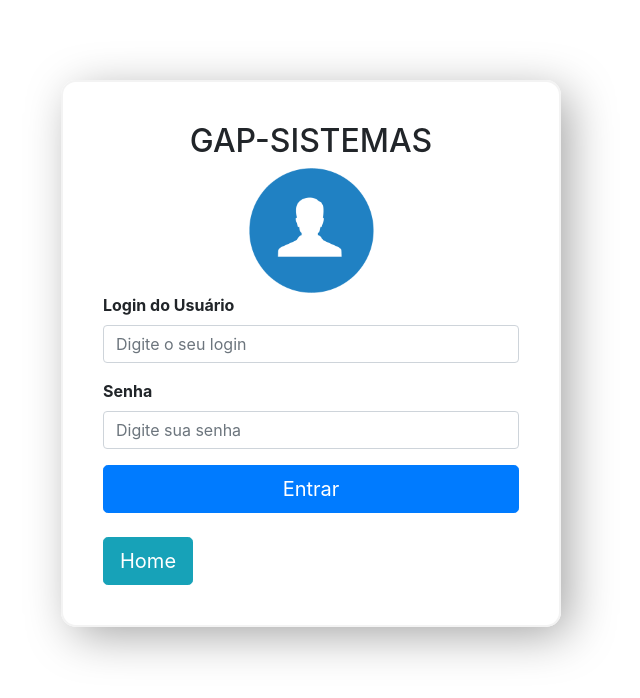
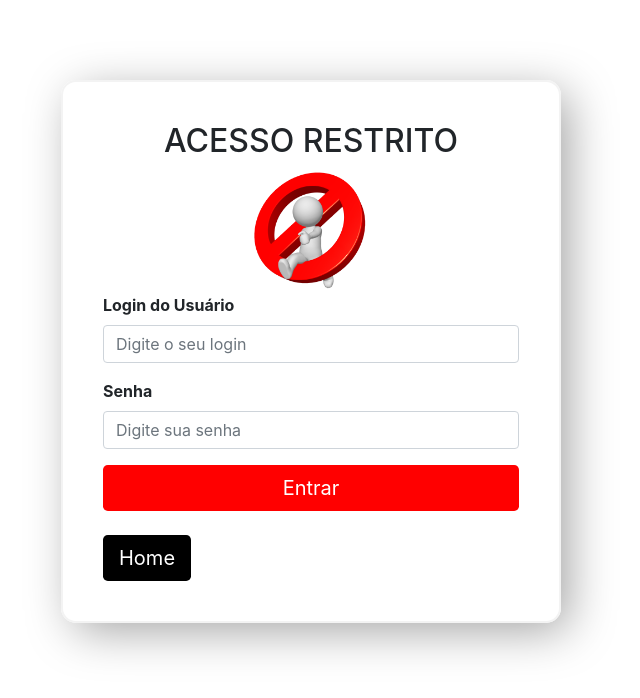
Before and after one commit to emersonnnb/Projeto_Final, a PHP site: page /admin/index.php in a window 1280 px wide. Shown: the top 698 px of the page, without its empty margins (369-1009 px from the left). Run offline with PHP 8.4, Linux system fonts and the light colour scheme; some libraries are stand-ins or nearby versions.

Commit message:
login adm

```diff
--- a/admin/index.php
+++ b/admin/index.php
@@ -14,9 +14,9 @@
 
 <body>
     <div class="container tamanho-largura">
-        <h2 class="text-center">GAP-SISTEMAS</h2>
+        <h2 class="text-center">ACESSO RESTRITO</h2>
         <div class="d-flex justify-content-center">
-            <img src="img/cadeado.png" width="125px" height="125px" alt="">
+            <img src="img/restrito.png" width="125px" height="125px" alt="">
         </div>
         <form action="logar.php" method="POST">
             <div class="form-group">
@@ -30,9 +30,9 @@
                 <input class="form-control" type="password" name="senha" placeholder="Digite sua senha"
                     autocomplete="off" required />
             </div>
-            <button type="submit" class="btn btn-primary btn-lg btn-block ">Entrar</button>
+            <button type="submit" class="btn btn-primary btn-lg btn-block " style="background-color: red; border:none">Entrar</button>
         </form><br>
-        <a href="../index.php" class="btn btn-info btn-lg" role="button" aria-disabled="true">Home</a>
+        <a href="../index.php" class="btn btn-info btn-lg" style="background-color: black; border:none" role="button" aria-disabled="true">Home</a>
 
     </div>
 </body>
```
Also changed, not shown: admin/img/restrito.png (added).
